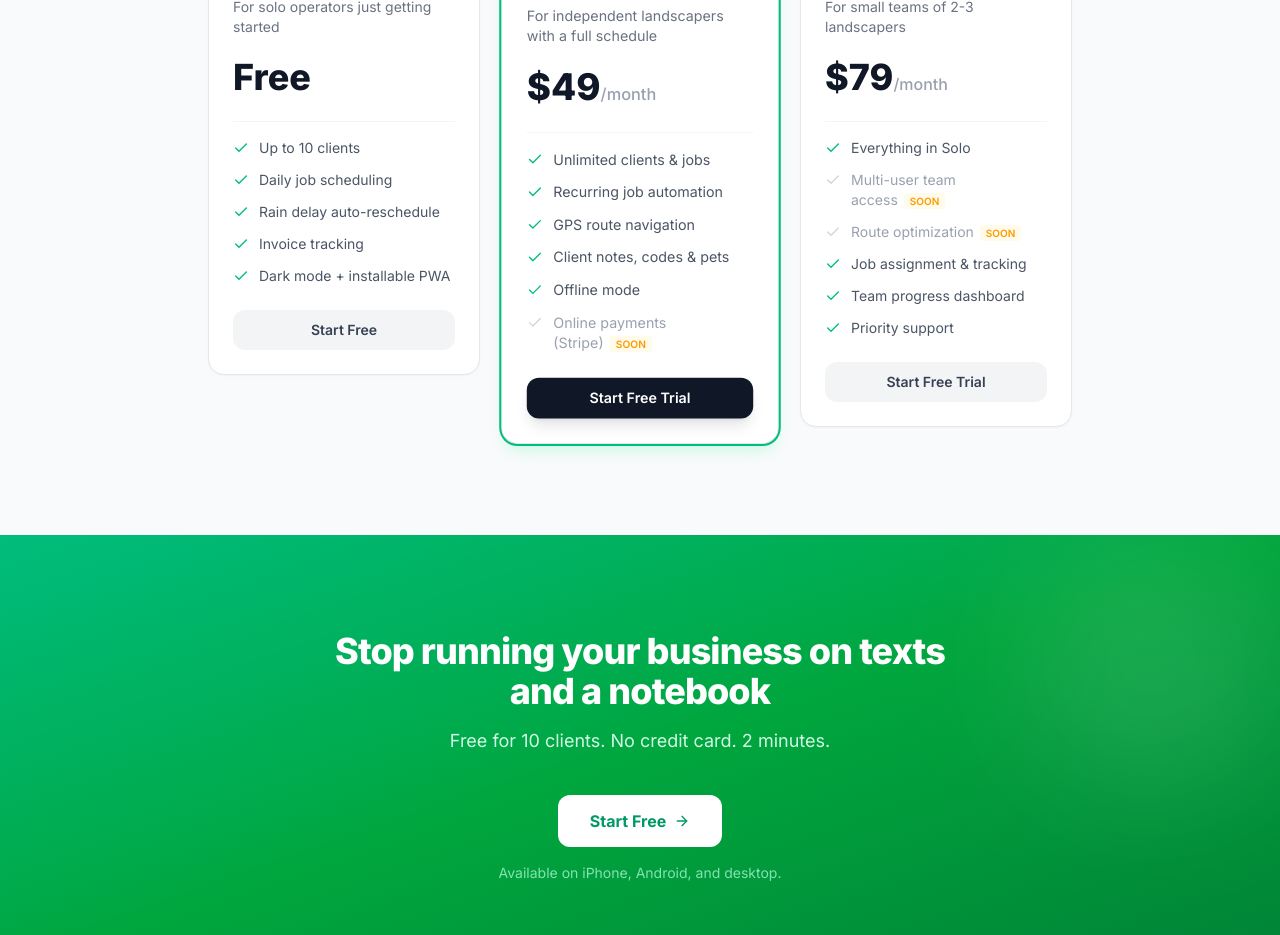
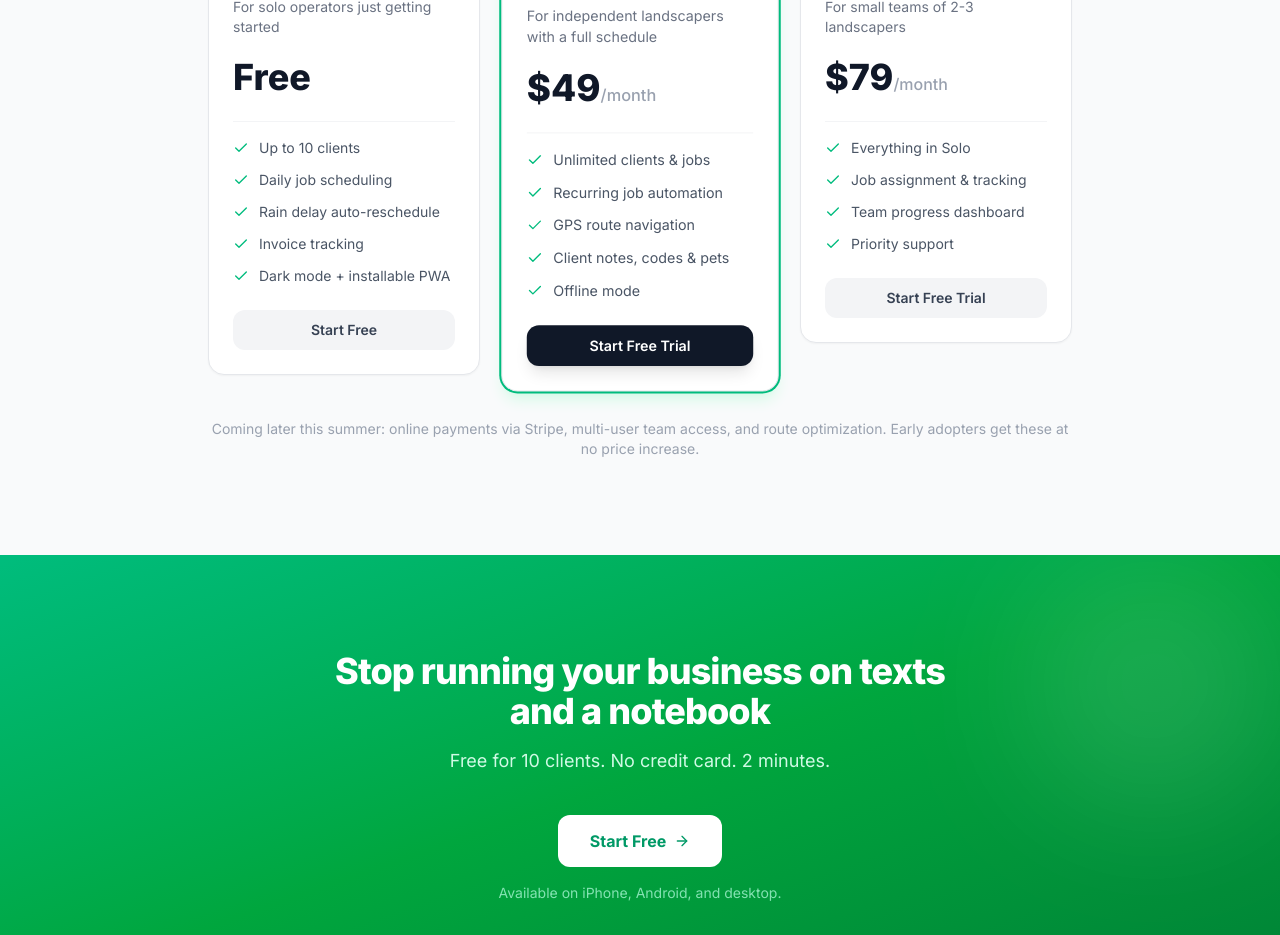
Before and after one commit to ATKasem/mowgo, a React (Vite) app in the folder client/: page /#/ in a window 1280 px wide. Shown: the part 2380-3315 px from the top of the page. Built offline with nearby package versions, Linux system fonts and the light colour scheme; no server answers.

Commit message:
Pricing: drop SOON tags, show only live features, add roadmap note

```diff
--- a/client/src/pages/Landing.jsx
+++ b/client/src/pages/Landing.jsx
@@ -19,8 +19,8 @@ const differentiators = [
 
 const plans = [
   { name: 'Free', price: '0', period: 'forever', desc: 'For solo operators just getting started', features: ['Up to 10 clients', 'Daily job scheduling', 'Rain delay auto-reschedule', 'Invoice tracking', 'Dark mode + installable PWA'], cta: 'Start Free', highlight: false },
-  { name: 'Solo', price: '49', period: 'month', desc: 'For independent landscapers with a full schedule', features: ['Unlimited clients & jobs', 'Recurring job automation', 'GPS route navigation', 'Client notes, codes & pets', 'Offline mode', 'Online payments (Stripe)'], cta: 'Start Free Trial', highlight: true, coming: ['Online payments (Stripe)'] },
-  { name: 'Crew', price: '79', period: 'month', desc: 'For small teams of 2-3 landscapers', features: ['Everything in Solo', 'Multi-user team access', 'Route optimization', 'Job assignment & tracking', 'Team progress dashboard', 'Priority support'], cta: 'Start Free Trial', highlight: false, coming: ['Multi-user team access', 'Route optimization'] },
+  { name: 'Solo', price: '49', period: 'month', desc: 'For independent landscapers with a full schedule', features: ['Unlimited clients & jobs', 'Recurring job automation', 'GPS route navigation', 'Client notes, codes & pets', 'Offline mode'], cta: 'Start Free Trial', highlight: true },
+  { name: 'Crew', price: '79', period: 'month', desc: 'For small teams of 2-3 landscapers', features: ['Everything in Solo', 'Job assignment & tracking', 'Team progress dashboard', 'Priority support'], cta: 'Start Free Trial', highlight: false },
 ];
 
 const stats = [
@@ -188,15 +188,12 @@ export default function Landing() {
                     {plan.price !== '0' && <span className="text-gray-400 dark:text-gray-500 font-medium">/{plan.period}</span>}
                   </div>
                   <ul className="space-y-3 flex-1 border-t border-gray-100 dark:border-gray-800 pt-4">
-                    {plan.features.map(f => {
-                      const isComing = plan.coming?.includes(f);
-                      return (
-                        <li key={f} className={`flex items-start gap-2.5 text-sm ${isComing ? 'text-gray-400 dark:text-gray-500' : 'text-gray-600 dark:text-gray-400'}`}>
-                          <Check className={`w-4 h-4 flex-shrink-0 mt-0.5 ${isComing ? 'text-gray-300 dark:text-gray-600' : 'text-emerald-500'}`} />
-                          <span>{f}{isComing && <span className="ml-1.5 text-[10px] font-semibold uppercase text-amber-500 dark:text-amber-400 bg-amber-50 dark:bg-amber-950/30 px-1.5 py-0.5 rounded">Soon</span>}</span>
-                        </li>
-                      );
-                    })}
+                    {plan.features.map(f => (
+                      <li key={f} className="flex items-start gap-2.5 text-sm text-gray-600 dark:text-gray-400">
+                        <Check className="w-4 h-4 flex-shrink-0 mt-0.5 text-emerald-500" />
+                        <span>{f}</span>
+                      </li>
+                    ))}
                   </ul>
                   {plan.name === 'Free' ? (
                     <Link to="/login" className="mt-6 text-center py-2.5 rounded-xl font-semibold text-sm transition-all duration-200 bg-gray-100 dark:bg-gray-800 text-gray-700 dark:text-gray-300 hover:bg-gray-200 dark:hover:bg-gray-700">{plan.cta}</Link>
@@ -207,6 +204,9 @@ export default function Landing() {
               </FadeIn>
             ))}
           </div>
+          <FadeIn delay={400}>
+            <p className="text-center text-sm text-gray-400 dark:text-gray-500 mt-8">Coming later this summer: online payments via Stripe, multi-user team access, and route optimization. Early adopters get these at no price increase.</p>
+          </FadeIn>
         </div>
       </section>
 
```
